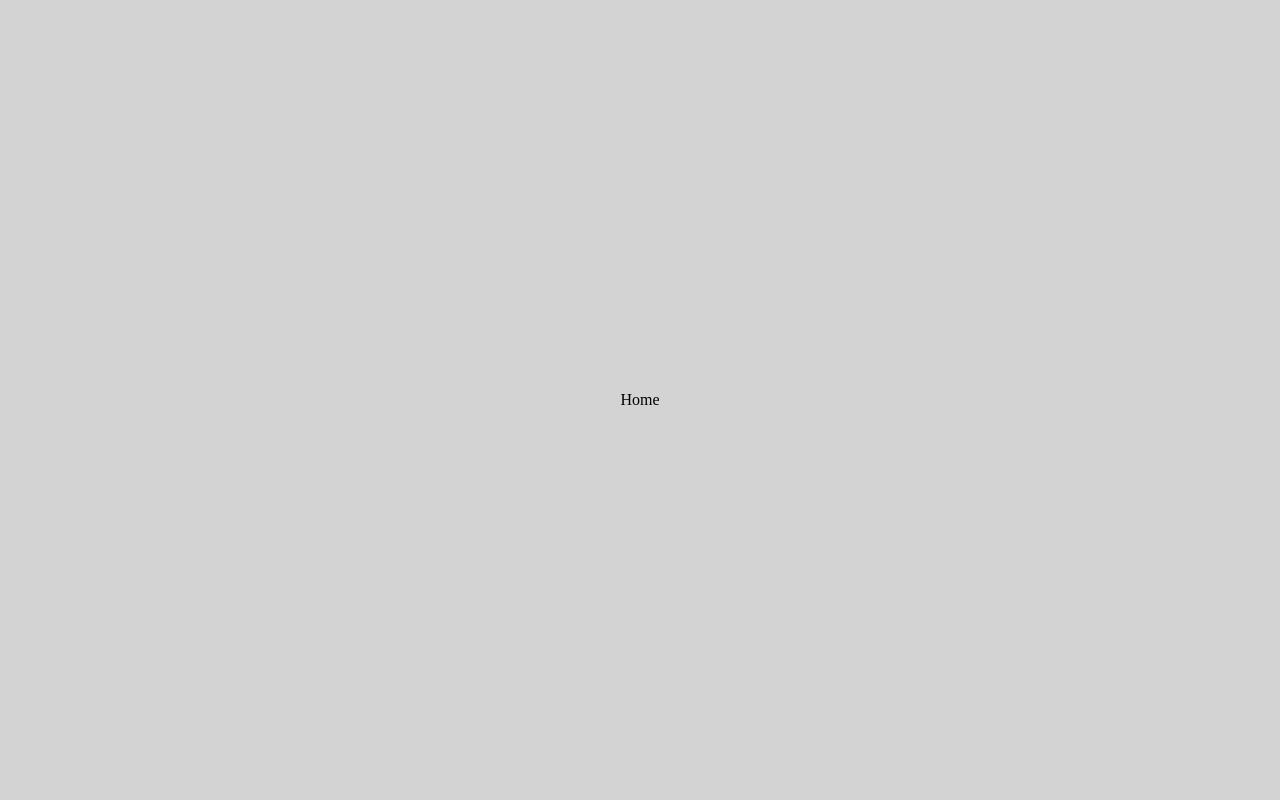
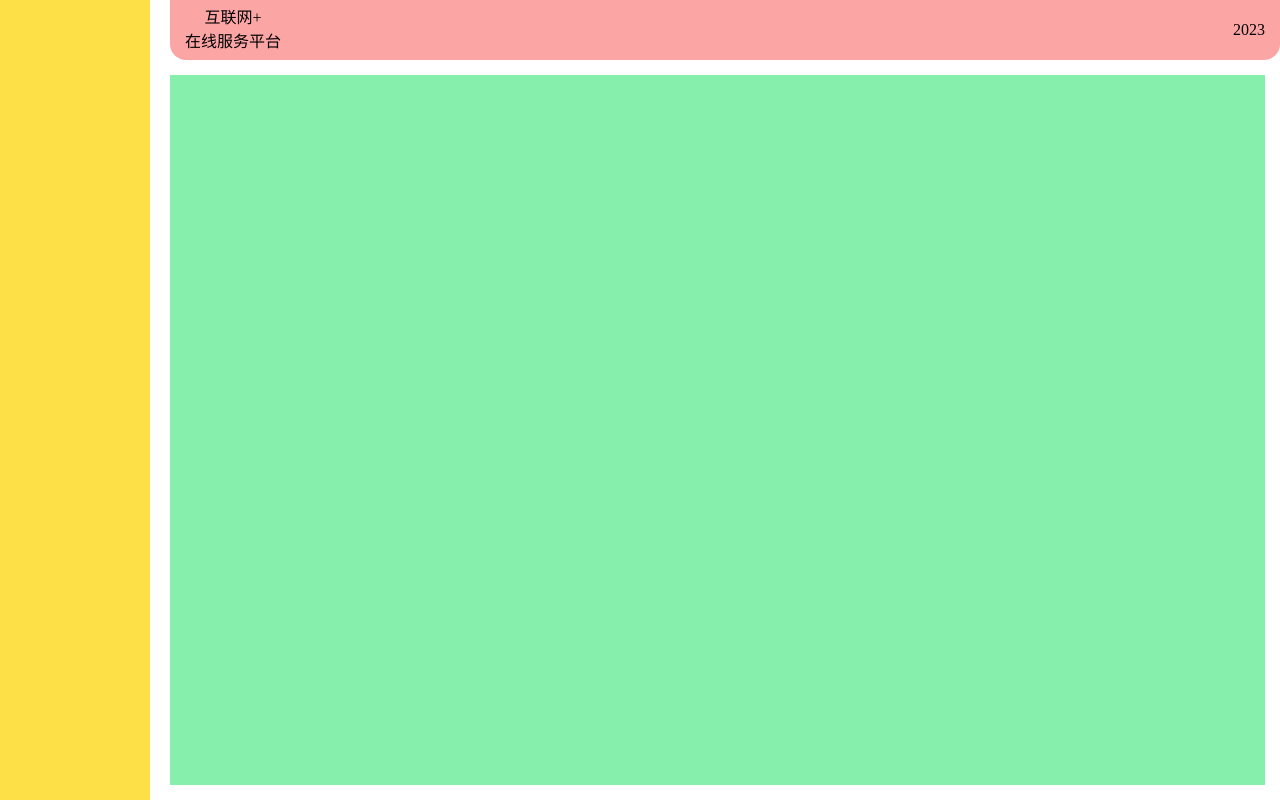
Before and after one commit to BSJJC/Found-this-back-end, a Vue app: page /homePage in a window 1280 px wide. Built offline with nearby package versions, Linux system fonts and the light colour scheme; a web font is replaced by a local one.

Commit message:
added a lot : ]

```diff
--- /dev/null
+++ b/src/components/NavBar.vue
@@ -0,0 +1,27 @@
+<script lang="ts" setup>
+import getTime from "@/utils/getTime";
+
+const timeNow = new Date().getTime().toString();
+const { year, month, date, hour, minute, second, day } = getTime(timeNow);
+</script>
+
+<template>
+  <div class="bg-red-300 w-full h-full rounded-b-2xl">
+    <div class="mx-[15px] h-full flex justify-between items-center">
+      <div class="h-full grid cursor-default select-none">
+        <p class="flex justify-center items-end">互联网+</p>
+        <p class="flex justify-center items-start">在线服务平台</p>
+      </div>
+
+      <div class="">
+        {{ year }}
+      </div>
+    </div>
+  </div>
+</template>
+
+<style lang="scss">
+.el-header {
+  padding-right: 0px !important;
+}
+</style>
--- /dev/null
+++ b/src/components/OverView.vue
@@ -0,0 +1,11 @@
+<script lang="ts" setup></script>
+
+<template>
+  <div class="bg-green-300 h-full w-full"></div>
+</template>
+
+<style lang="scss">
+.el-main {
+  padding: 15px 15px 15px 20px !important;
+}
+</style>
--- /dev/null
+++ b/src/components/SideBar.vue
@@ -0,0 +1,5 @@
+<script lang="ts" setup></script>
+
+<template>
+  <div class="bg-yellow-300 w-full h-full"></div>
+</template>
--- a/src/scss/_animations.scss
+++ b/src/scss/_animations.scss
@@ -1,6 +1,6 @@
 .fade-enter-active {
   transition: all 0.3s ease-in-out;
-  transition-delay: 0.4s;
+  transition-delay: 0.5s;
 }
 
 .fade-leave-active {
@@ -8,7 +8,7 @@
 }
 
 .fade-enter-from {
-  transform: translateX(-20px);
+  transform: translateX(20px);
   opacity: 0;
 }
 
--- /dev/null
+++ b/src/types/timeType.ts
@@ -0,0 +1,11 @@
+type timeType = {
+  year: string | number;
+  month: string | number;
+  date: string | number;
+  hour: string | number;
+  minute: string | number;
+  second: string | number;
+  day: String | number;
+};
+
+export default timeType;
--- /dev/null
+++ b/src/utils/getTime.ts
@@ -0,0 +1,48 @@
+import type timeType from "@/types/timeType";
+
+function addPrefix(str: string | number): string | number {
+  if (str >= 0 && str <= 9) {
+    str = "0" + str;
+  }
+  return str;
+};
+
+function getTime(timestamp: string): timeType {
+  const now: Date = new Date(parseFloat(timestamp));
+
+  const year: string | number = now.getFullYear();
+  let month: string | number = now.getMonth() + 1;
+  let date: string | number = now.getDate();
+  addPrefix(month);
+  addPrefix(date);
+
+  let hour: string | number = now.getHours();
+  let minute: string | number = now.getMinutes();
+  let second: string | number = now.getSeconds();
+  addPrefix(hour);
+  addPrefix(minute);
+  addPrefix(second);
+
+  const dayList: string[] = [
+    "星期日",
+    "星期一",
+    "星期二",
+    "星期三",
+    "星期四",
+    "星期五",
+    "星期六"
+  ];
+  const day: string = dayList[now.getDay()];
+
+  return {
+    year,
+    month,
+    date,
+    hour,
+    minute,
+    second,
+    day
+  };
+};
+
+export default getTime;
--- a/src/utils/phoneNumCheck.ts
+++ b/src/utils/phoneNumCheck.ts
@@ -1,4 +1,4 @@
-const cnPhoneCheck = (phoneNumber: string): boolean => {
+function cnPhoneCheck(phoneNumber: string): boolean {
   const reg = new RegExp(/^1(3\d|4[5-9]|5[0-35-9]|6[2567]|7[0-8]|8\d|9[0-35-9])\d{8}$/);
   const flag = reg.test(phoneNumber);
 
--- a/src/views/HomePage.vue
+++ b/src/views/HomePage.vue
@@ -1,14 +1,29 @@
-<script lang="ts" setup></script>
+<script lang="ts" setup>
+import OverView from "@/components/OverView.vue";
+import SideBar from "@/components/SideBar.vue";
+import NavBar from "@/components/NavBar.vue";
+</script>
 
 <template>
   <div class="flex-base">
-    <router-link to="/">Home</router-link>
+    <el-container>
+      <el-aside width="150px">
+        <side-bar></side-bar>
+      </el-aside>
+      <el-container>
+        <el-header>
+          <nav-bar></nav-bar>
+        </el-header>
+        <el-main>
+          <over-view></over-view>
+        </el-main>
+      </el-container>
+    </el-container>
   </div>
 </template>
 
 <style lang="scss">
-.flex-base {
-  min-height: 100vh;
-  background-color: lightgray;
+.el-container {
+  height: 100vh;
 }
 </style>
```
Also changed, not shown: components.d.ts (+7 -0 lines).
